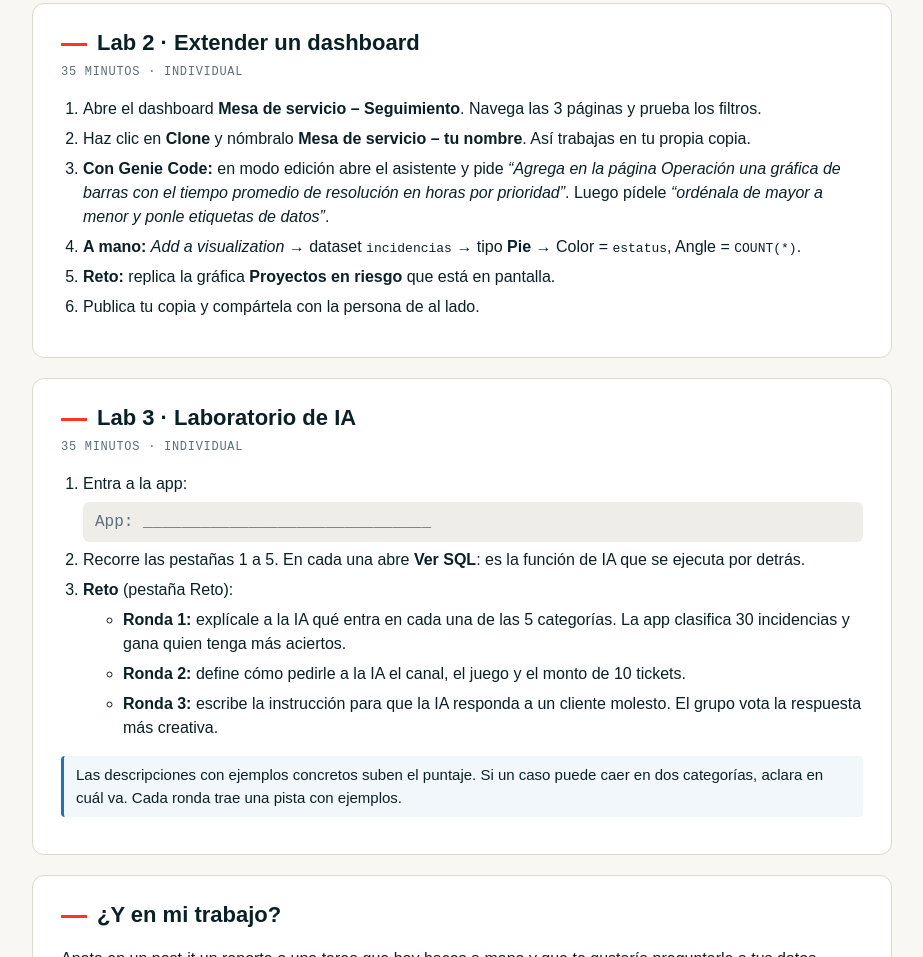
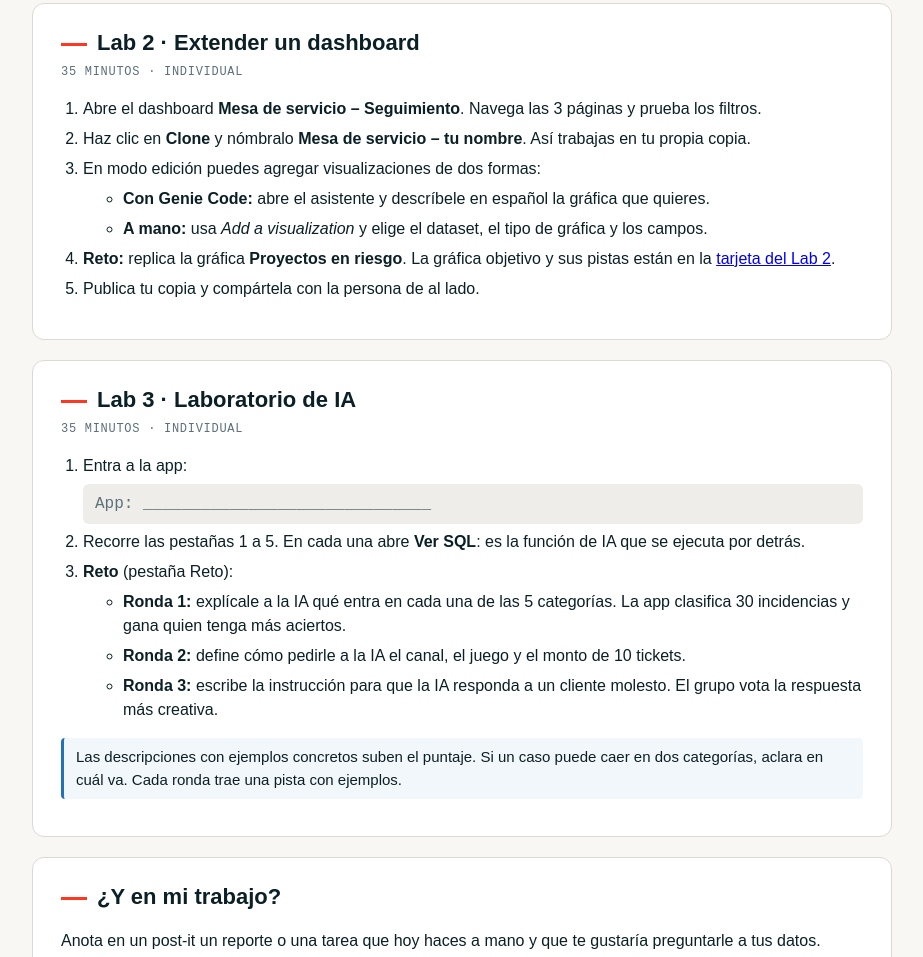
Before and after one commit to MiguelAngelJMZ/lab-intro-databricks, a plain HTML site: page materiales/guia_participante.html in a window 1280 px wide. Shown: the part 807-1764 px from the top of the page, without its empty margins (178-1101 px from the left). Drawn offline with Linux system fonts and the light colour scheme.

Commit message:
Guía del participante: instrucciones generales para el Lab 2
Se quitan el prompt de Genie Code y los pasos campo por campo; el reto
remite a la tarjeta del Lab 2.

Co-authored-by: Isaac <no-reply@databricks.com>

```diff
--- a/materiales/guia_participante.html
+++ b/materiales/guia_participante.html
@@ -50,9 +50,13 @@
   <ol>
     <li>Abre el dashboard <b>Mesa de servicio – Seguimiento</b>. Navega las 3 páginas y prueba los filtros.</li>
     <li>Haz clic en <b>Clone</b> y nómbralo <b>Mesa de servicio – tu nombre</b>. Así trabajas en tu propia copia.</li>
-    <li><b>Con Genie Code:</b> en modo edición abre el asistente y pide <q>Agrega en la página Operación una gráfica de barras con el tiempo promedio de resolución en horas por prioridad</q>. Luego pídele <q>ordénala de mayor a menor y ponle etiquetas de datos</q>.</li>
-    <li><b>A mano:</b> <i>Add a visualization</i> → dataset <code>incidencias</code> → tipo <b>Pie</b> → Color = <code>estatus</code>, Angle = <code>COUNT(*)</code>.</li>
-    <li><b>Reto:</b> replica la gráfica <b>Proyectos en riesgo</b> que está en pantalla.</li>
+    <li>En modo edición puedes agregar visualizaciones de dos formas:
+      <ul>
+        <li><b>Con Genie Code:</b> abre el asistente y descríbele en español la gráfica que quieres.</li>
+        <li><b>A mano:</b> usa <i>Add a visualization</i> y elige el dataset, el tipo de gráfica y los campos.</li>
+      </ul>
+    </li>
+    <li><b>Reto:</b> replica la gráfica <b>Proyectos en riesgo</b>. La gráfica objetivo y sus pistas están en la <a href="lab2_reto.html">tarjeta del Lab 2</a>.</li>
     <li>Publica tu copia y compártela con la persona de al lado.</li>
   </ol>
 </section>
```
